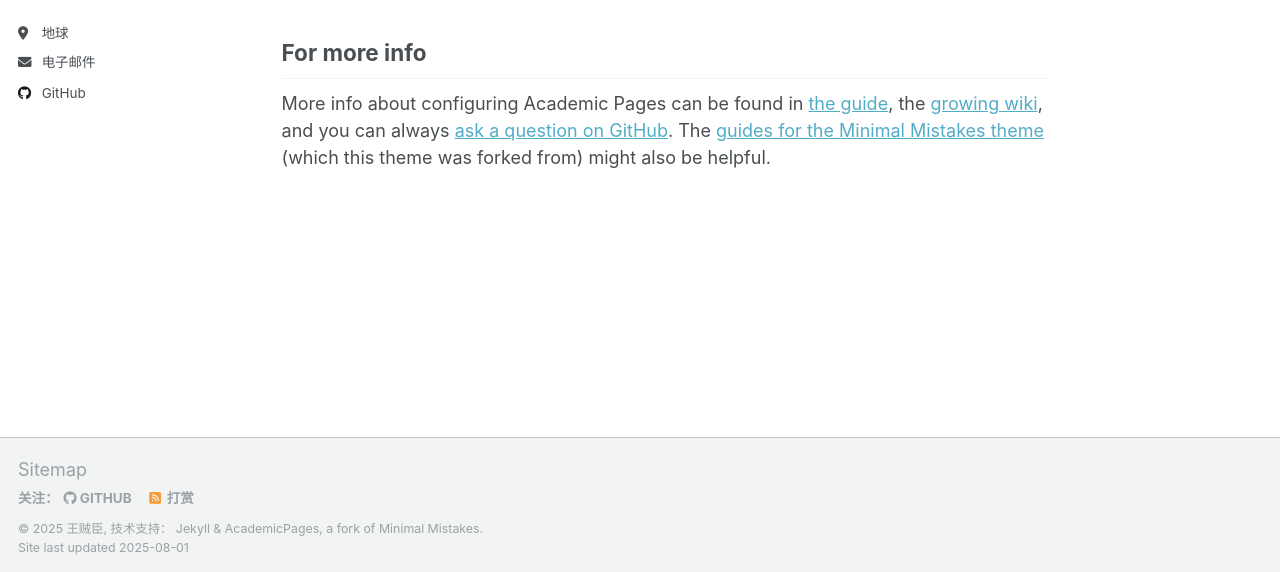
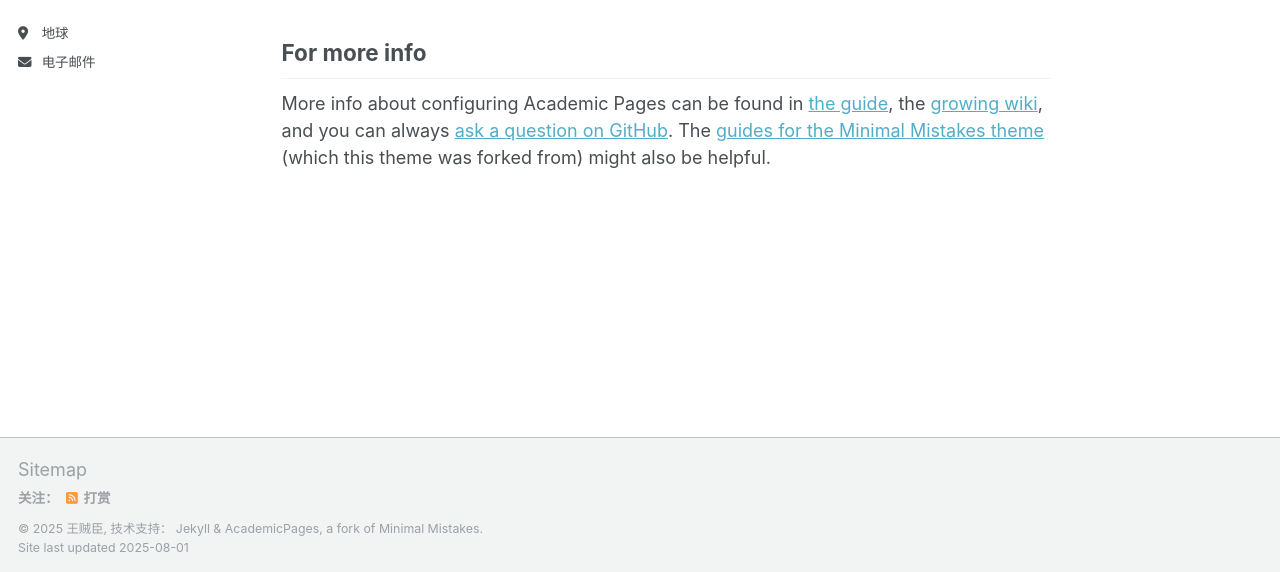
Before and after one commit to boyogala/boyogala.github.io, a Jekyll site: the page built from _pages/about.md, in a window 1280 px wide and 900 px high, scrolled down 2880 px. Shown: the part 325-897 px from the top of the window. Built offline with Jekyll 4.4.1, drawn with Linux system fonts in a browser that asks for light colours; a script that is not in the unit is left out.

Commit message:
Update _config.yml

```diff
--- a/_config.yml
+++ b/_config.yml
@@ -47,7 +47,7 @@ author:
   bitbucket        : # Username - Update with your username on the site
   codepen          : # Username
   dribbble         : # Username
-  github           : "boyogala"
+  github           : # "boyogala"
   kaggle           : # Username
   stackoverflow    : # User number or user number and name (i.e., use "1" or "1/jeff-atwood")
 
```
